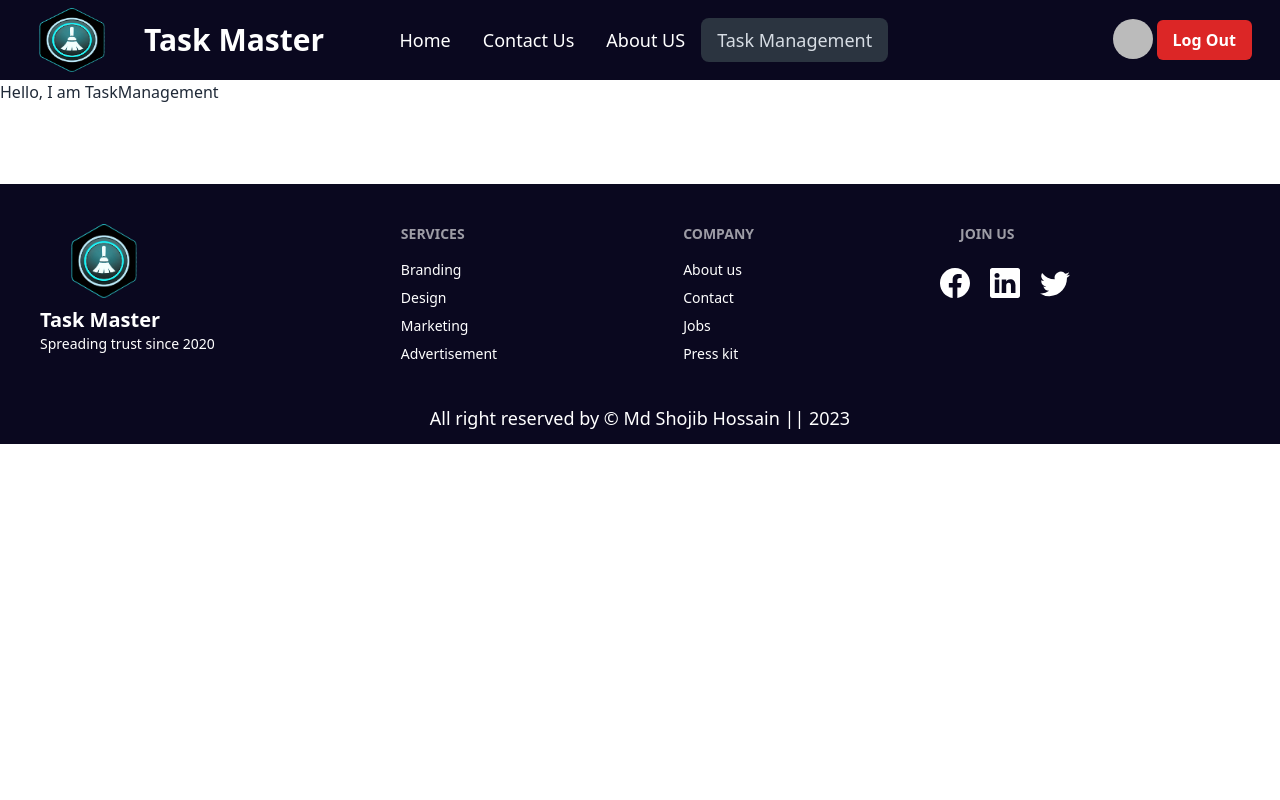
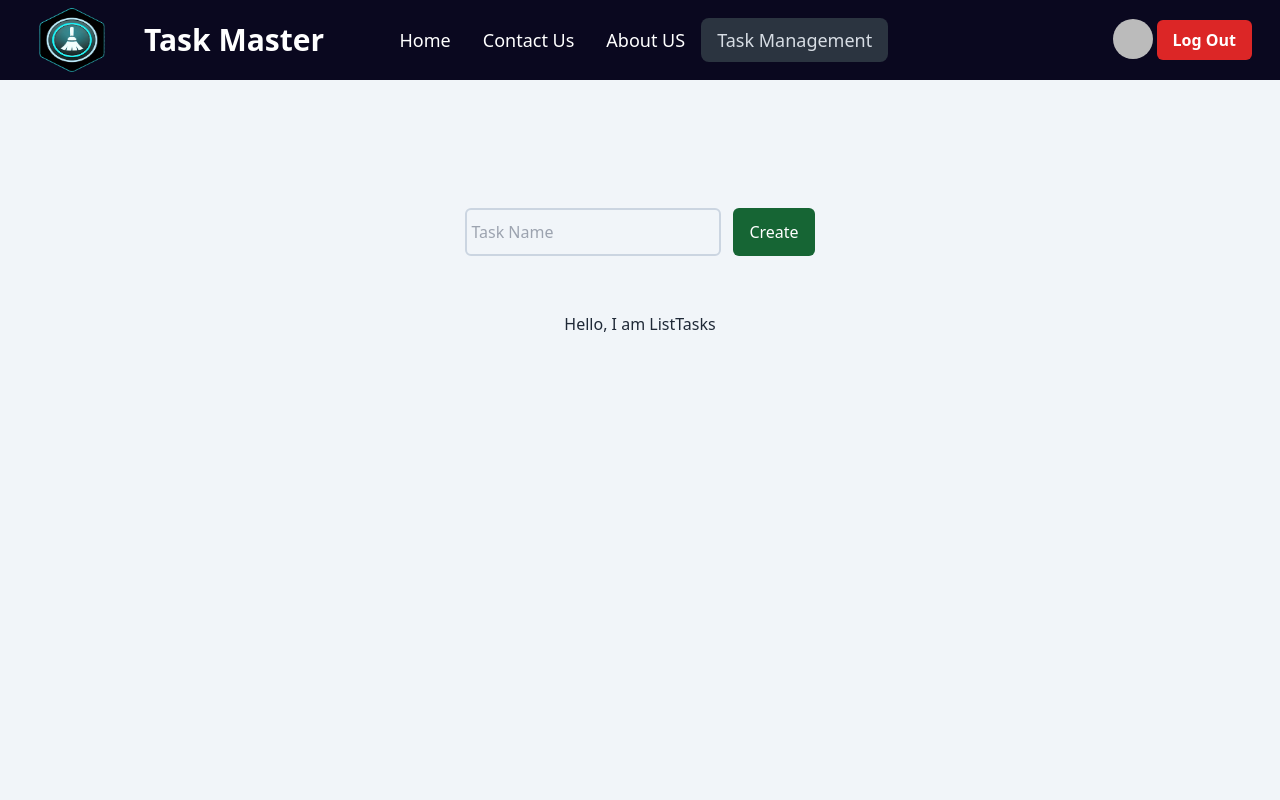
Before and after one commit to Its-Shojib/Task-Management-Client, a React (Vite) app: page /task-management in a window 1280 px wide. Shown: the top 800 px of the page. Built offline with nearby package versions, Linux system fonts and the light colour scheme; no server answers; sample sign-in values are in the browser's storage.

Commit message:
Task Created

```diff
--- a/index.html
+++ b/index.html
@@ -2,7 +2,7 @@
 <html lang="en">
   <head>
     <meta charset="UTF-8" />
-    <link rel="icon" type="image/svg+xml" href="/Main Logo.png" />
+    <link rel="icon" type="image/svg+xml" href="/public/Task.png" />
     <meta name="viewport" content="width=device-width, initial-scale=1.0" />
     <title>Task Master</title>
   </head>
--- a/package.json
+++ b/package.json
@@ -20,11 +20,13 @@
     "react": "^18.2.0",
     "react-dom": "^18.2.0",
     "react-helmet-async": "^2.0.4",
+    "react-hot-toast": "^2.4.1",
     "react-icons": "^4.12.0",
     "react-router-dom": "^6.21.0",
     "react-type-animation": "^3.2.0",
     "sort-by": "^1.2.0",
-    "sweetalert2": "^11.10.1"
+    "sweetalert2": "^11.10.1",
+    "uuid": "^9.0.1"
   },
   "devDependencies": {
     "@types/react": "^18.2.43",
--- /dev/null
+++ b/src/Pages/Task-Management/CreateTask.jsx
@@ -0,0 +1,52 @@
+import PropTypes from 'prop-types';
+import { useState } from 'react';
+import { v4 as uuidv4 } from 'uuid';
+import toast from 'react-hot-toast';
+const notify = () => toast('Here is your toast.');
+
+const CreateTask = ({ tasks, setTasks }) => {
+    let [task, setTask] = useState({
+        id: "",
+        name: "",
+        status: "todo",
+    });
+    console.log(task);
+    let handleSubmit = (e) => {
+        e.preventDefault();
+
+        if (task.name.length < 3) return toast.error('Task must be greater than 2 characters')
+        setTasks((prev) => {
+            const list = [...prev, task];
+            localStorage.setItem('tasks', JSON.stringify(list));
+
+            return list;
+        });
+
+        toast.success('Task Created')
+        setTask({
+            id: "",
+            name: "",
+            status: "todo",
+        })
+
+    }
+    return (
+        <div>
+            <form onSubmit={handleSubmit}>
+                <input
+                    type="text"
+                    name=""
+                    className='border-2 border-slate-300 bg-slate-100 rounded-md mr-3 h-12 w-64 px-1'
+                    onChange={(e) => setTask({ ...task, id: uuidv4(), name: e.target.value })}
+                    value={task.name}
+                    placeholder='Task Name' />
+                <button className='bg-green-800 text-white rounded-md px-4 py-3' type='submit'>Create</button>
+            </form>
+        </div>
+    )
+}
+CreateTask.propTypes = {
+    tasks: PropTypes.array,
+    setTasks: PropTypes.func
+}
+export default CreateTask;
--- /dev/null
+++ b/src/Pages/Task-Management/ListTasks.jsx
@@ -0,0 +1,10 @@
+
+
+const ListTasks = () => {
+    return (
+        <div>
+            <p> Hello, I am ListTasks </p>
+        </div>
+    )
+}
+export default ListTasks;
--- a/src/Pages/Task-Management/TaskManagement.jsx
+++ b/src/Pages/Task-Management/TaskManagement.jsx
@@ -1,13 +1,27 @@
 import { Helmet } from "react-helmet-async";
-
+import { useEffect, useState } from "react";
+import CreateTask from "./CreateTask";
+import ListTasks from "./ListTasks";
+import { Toaster } from 'react-hot-toast';
 
 const TaskManagement = () => {
+    let [tasks, setTasks] = useState([]);
+    console.log("tasks:", tasks);
+
+    useEffect(() => {
+        setTasks(JSON.parse(localStorage.getItem('tasks')));
+    }, [])
     return (
         <div>
+            <Toaster />
             <Helmet>
                 <title>Task Master | Dashboard</title>
             </Helmet>
-            <p> Hello, I am TaskManagement </p>
+            <div className="bg-slate-100 w-screen h-screen flex flex-col items-center pt-32 gap-14">
+                <CreateTask tasks={tasks} setTasks={setTasks}></CreateTask>
+                <ListTasks tasks={tasks} setTasks={setTasks}></ListTasks>
+            </div>
+
         </div>
     )
 }
```
Also changed, not shown: 1 other file (tests, documents, lock files or other folders).
